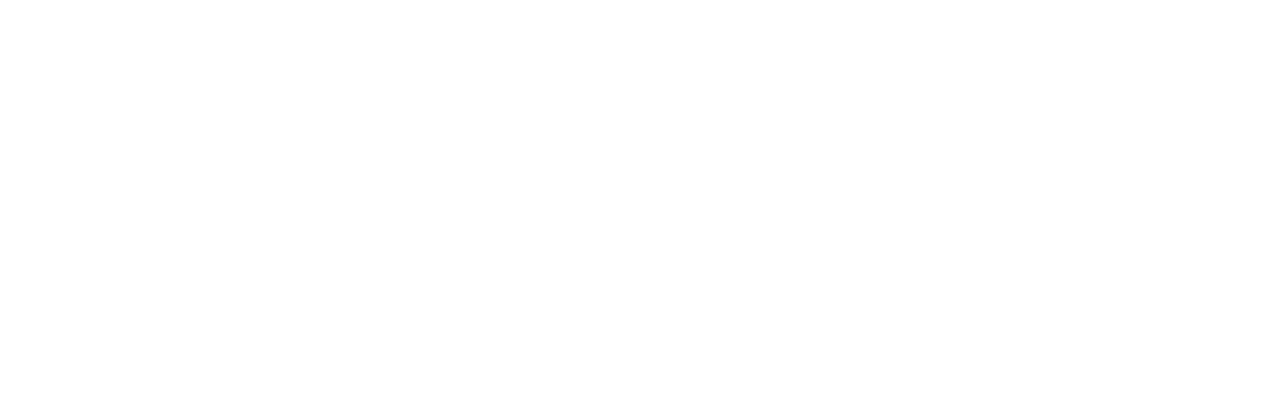
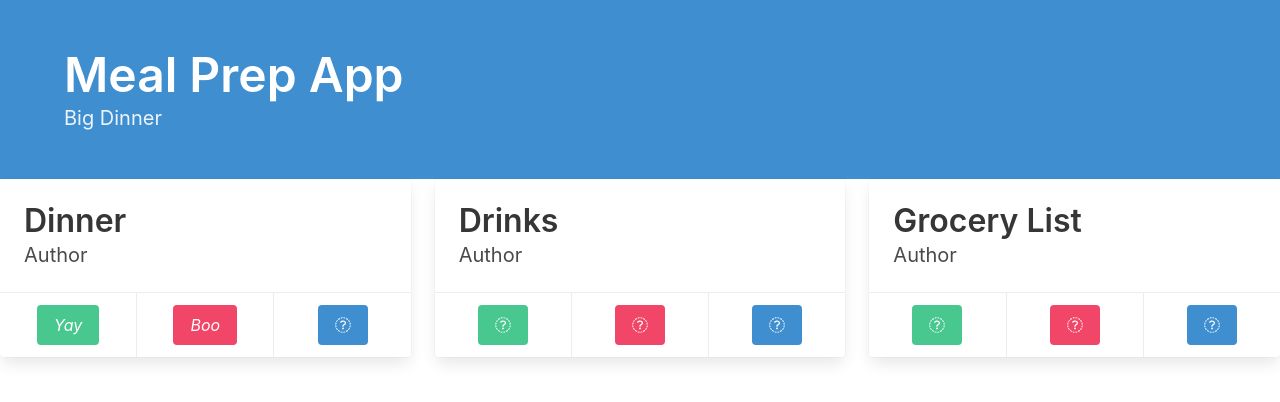
Before and after one commit to jasonstevens13/meal-prep, a plain HTML site: page index.html in a window 1280 px wide. Drawn offline with nearby package versions, Linux system fonts and the light colour scheme.

Commit message:
updated index html file with CSS

```diff
--- a/index.html
+++ b/index.html
@@ -1,14 +1,110 @@
 <!DOCTYPE html>
-<html lang="en">
+<html>
 
 <head>
-    <meta charset="UTF-8">
-    <meta name="viewport" content="width=device-width, initial-scale=1.0">
-    <title>Document</title>
+    <meta charset="utf-8">
+    <meta name="viewport" content="width=device-width, initial-scale=1">
+    <title>Meal Prep App</title>
+    <link rel="stylesheet" href="https://cdn.jsdelivr.net/npm/bulma@0.8.0/css/bulma.min.css">
+    <script defer src="https://use.fontawesome.com/releases/v5.3.1/js/all.js"></script>
 </head>
 
 <body>
 
+    <!-- hero------------------------------------------------ -->
+    <section class="hero is-info">
+        <div class="hero-body">
+            <div class="container">
+                <h1 class="title is-1">Meal Prep App</h1>
+                <h2 class="subtitle">Big Dinner</h2>
+            </div>
+        </div>
+    </section>
+
+
+    <!-- columns--------------------------------------------- -->
+    <div class="columns">
+        <!-- Column1 -->
+        <div class="column">
+            <div class="card">
+                <div class="card-content">
+                    <h2 class="title">Dinner</h2>
+                    <h3 class="subtitle">Author</h3>
+                </div>
+                <footer class="card-footer">
+                    <div class="card-footer-item">
+                        <!-- For some reason, the thumbs up/down/retweet feature is not working -->
+                        <!-- So i just placed yay, nay inside the <a> tags -->
+                        <a href="#" class="button is-success">
+                            <i>Yay</i>
+                        </a>
+                    </div>
+                    <div class="card-footer-item">
+                        <a href="#" class="button is-danger">
+                            <i>Boo</i>
+                        </a>
+                    </div>
+                    <div class="card-footer-item">
+                        <a href="#" class="button is-info">
+                            <i class="fa fa-thumbs-retweet">Re</i>
+                        </a>
+                    </div>
+                </footer>
+            </div>
+        </div>
+        <!-- Column 2 -->
+        <div class="column">
+            <div class="card">
+                <div class="card-content">
+                    <h2 class="title">Drinks</h2>
+                    <h3 class="subtitle">Author</h3>
+                </div>
+                <footer class="card-footer">
+                    <div class="card-footer-item">
+                        <a href="#" class="button is-success">
+                            <i class="fa fa-thumbs-o-up"></i>
+                        </a>
+                    </div>
+                    <div class="card-footer-item">
+                        <a href="#" class="button is-danger">
+                            <i class="fa fa-thumbs-o-down"></i>
+                        </a>
+                    </div>
+                    <div class="card-footer-item">
+                        <a href="#" class="button is-info">
+                            <i class="fa fa-thumbs-retweet"></i>
+                        </a>
+                    </div>
+                </footer>
+            </div>
+        </div>
+        <!-- Column 3 -->
+
+        <div class="column">
+            <div class="card">
+                <div class="card-content">
+                    <h2 class="title">Grocery List</h2>
+                    <h3 class="subtitle">Author</h3>
+                </div>
+                <footer class="card-footer">
+                    <div class="card-footer-item">
+                        <a href="#" class="button is-success">
+                            <i class="fa fa-thumbs-o-up"></i>
+                        </a>
+                    </div>
+                    <div class="card-footer-item">
+                        <a href="#" class="button is-danger">
+                            <i class="fa fa-thumbs-o-down"></i>
+                        </a>
+                    </div>
+                    <div class="card-footer-item">
+                        <a href="#" class="button is-info">
+                            <i class="fa fa-thumbs-retweet"></i>
+                        </a>
+                    </div>
+                </footer>
+            </div>
+        </div>
 </body>
 
 </html>
```
